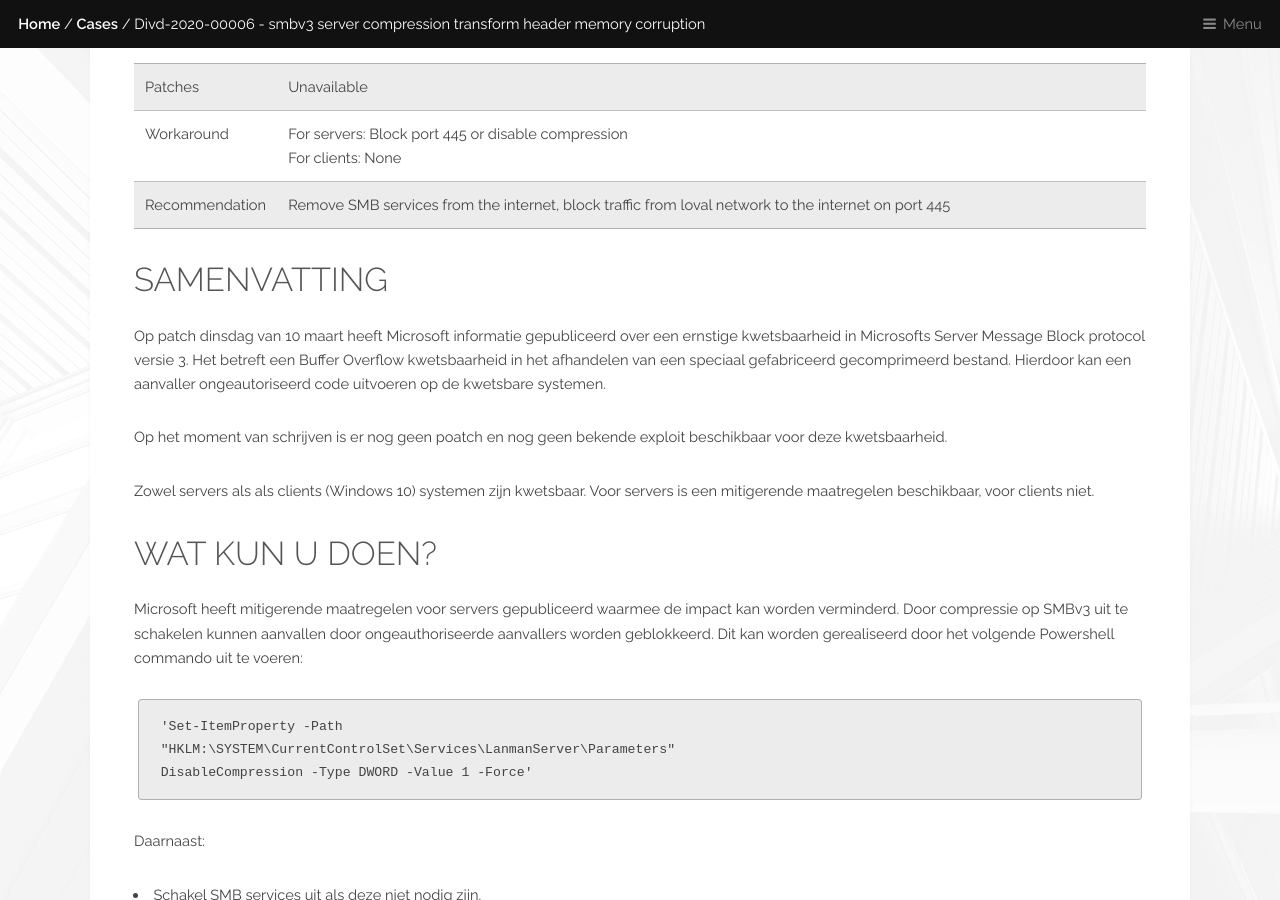
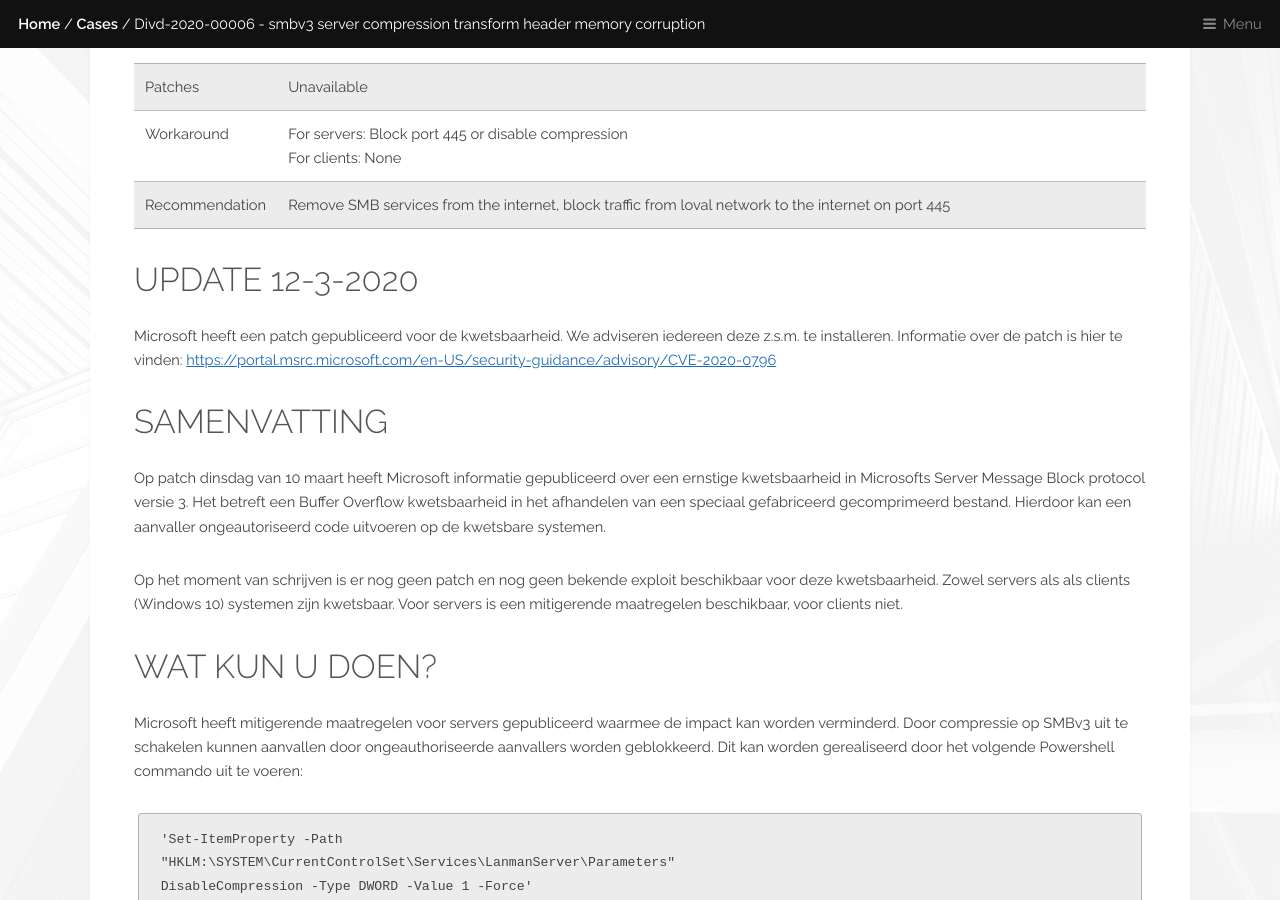
Before and after one commit to DIVD-NL/SecurityMeldpunt, a Jekyll site: the page built from cases/DIVD-2020-00006.md, in a window 1280 px wide and 900 px high, scrolled down 877 px. Built offline with Jekyll 4.4.1, drawn with Linux system fonts in a browser that asks for light colours; some of the changed text lies outside the part shown.

Commit message:
update_patch

```diff
--- a/cases/DIVD-2020-00006.md
+++ b/cases/DIVD-2020-00006.md
@@ -20,12 +20,16 @@ redirect_from:
 | Workaround | For servers: Block port 445 or disable compression <br> For clients: None |
 | Recommendation | Remove SMB services from the internet, block traffic from loval network to the internet on port 445 |
 
+## Update 12-3-2020
+
+Microsoft heeft een patch gepubliceerd voor de kwetsbaarheid. We adviseren iedereen deze z.s.m. te installeren. Informatie over de patch is hier te vinden: [https://portal.msrc.microsoft.com/en-US/security-guidance/advisory/CVE-2020-0796]()
+
+
 ## Samenvatting
 
 Op patch dinsdag van 10 maart heeft Microsoft informatie gepubliceerd over een ernstige kwetsbaarheid in Microsofts Server Message Block protocol versie 3. Het betreft een Buffer Overflow kwetsbaarheid in het afhandelen van een speciaal gefabriceerd gecomprimeerd bestand. Hierdoor kan een aanvaller ongeautoriseerd code uitvoeren op de kwetsbare systemen.
 
-Op het moment van schrijven is er nog geen poatch en nog geen bekende exploit beschikbaar voor deze kwetsbaarheid.
-
+Op het moment van schrijven is er nog geen patch en nog geen bekende exploit beschikbaar voor deze kwetsbaarheid.
 Zowel servers als als clients (Windows 10) systemen zijn kwetsbaar. Voor servers is een mitigerende maatregelen beschikbaar, voor clients niet.
 
 ## Wat kun u doen?
@@ -63,10 +67,16 @@ Deze kwetsbaarheid is in potentie een ernstig probleem voor client systemen (voo
 | 11-3-2020 | Security Meldpunt vraagt aandacht voor SMBv3 kwetsbaarheid |
 | 11-3-2020 | DIVD heeft in samenwerking met Mark Schloesser een internet wijde scan uitgevoerd en daarbij verscheide SMBv3 systemen gevonden die compressie ondersteunen |
 | 12-3-2020 | DIVD gaat netwerkbeheerders van Nederlandse IP addressen met dergelijke servers waarschuwen. De overige adressen worden via onze internationale partners afgehandeld. |
+| 12-3-2020 | Microsoft heeft een out-of-band patch gepubliceerd. |
 
 <hr>
 
 ### English
+
+## Update 12-3-2020
+
+Microsoft has published an out-of-band patch for this vulnerability. We advise everyone to patch as soon as possible. Information about the patch is available here: [https://portal.msrc.microsoft.com/en-US/security-guidance/advisory/CVE-2020-0796]()
+
 
 ## Summary
 
@@ -107,3 +117,4 @@ This vulnerability is potentially a serious threat to client systems (Mainly Win
 | 11-3-2020 | Security Meldpunt asks for attention for the SMBv3 vulnerability |
 | 11-3-2020 | In cooperation with Mark Schloesser, DIVD has conducted an internet wide scan for SMBv3 servers that support compression |
 | 12-3-2020 | The Security Hotline will warn network operators of of Dutch IPs that have such systems. Other Ip addresses will be dealt with through our international partners |
+| 12-3-2020 | Microsoft has published an out-of-band patch for the vulnerability |
```
